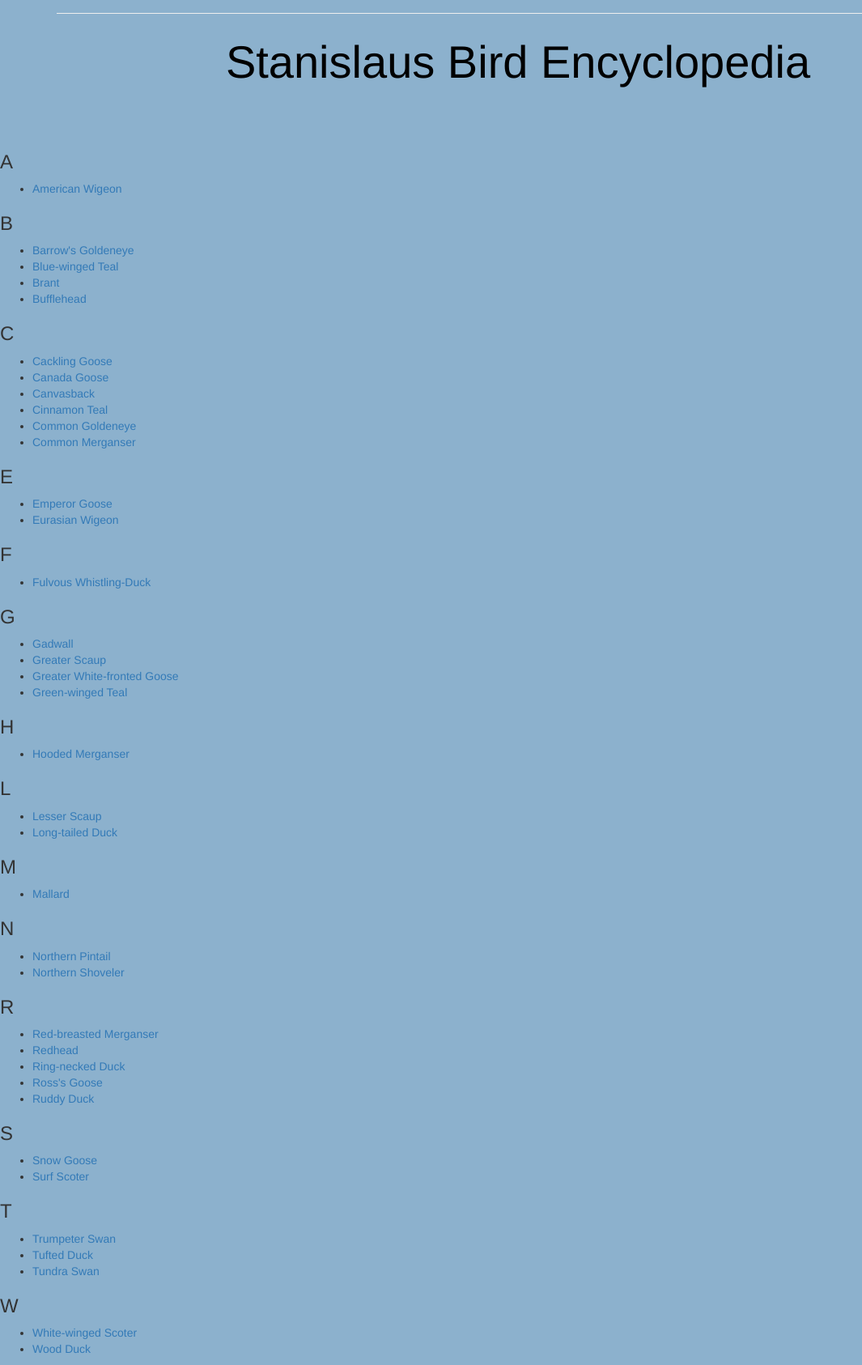
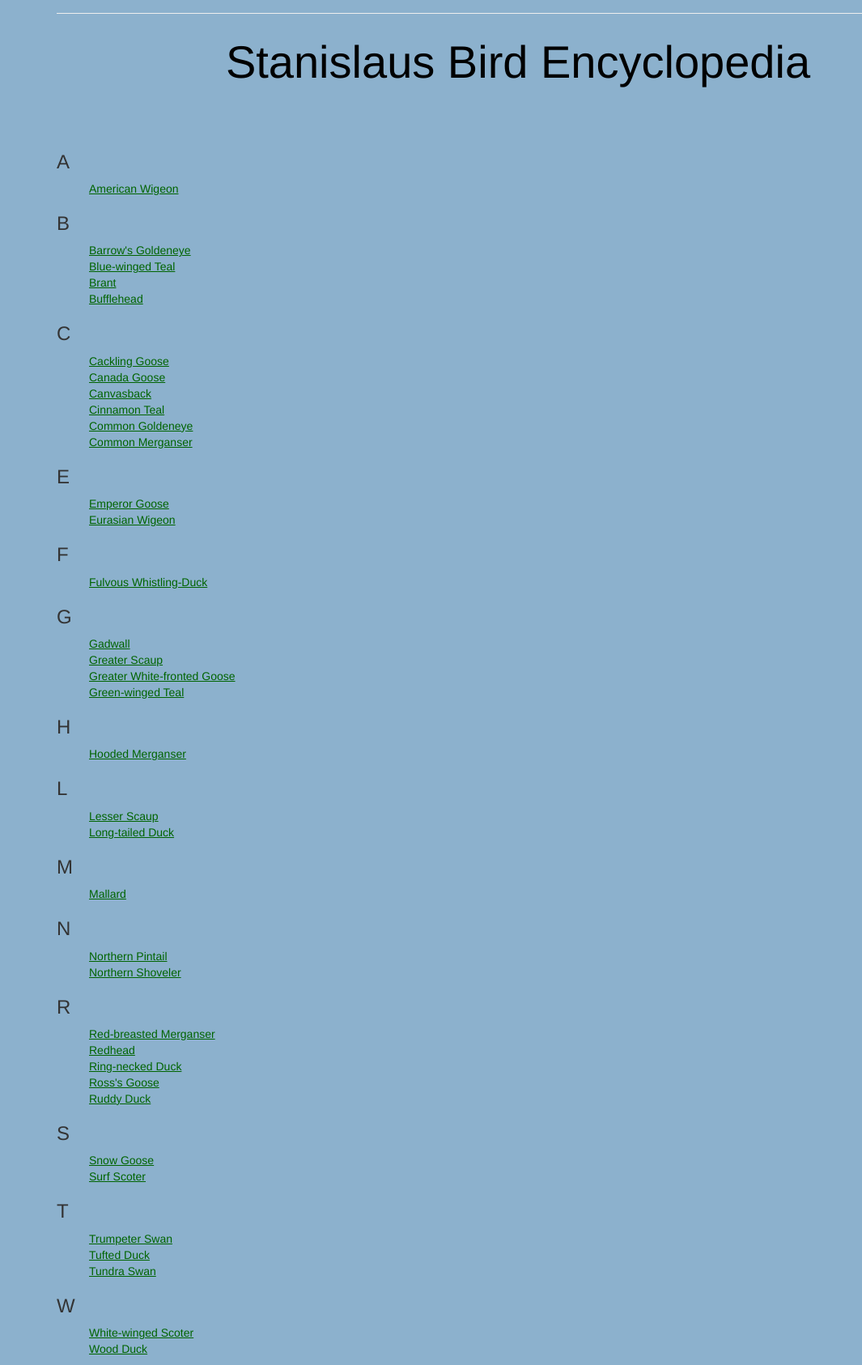
Before and after one commit to NLSuarez/CS4950---Bird-Encyclopedia, a Django app: page /birds/ in a window 1280 px wide. Shown: the part 428-2114 px from the top of the page at 81% size, without its empty margins (0-1065 px from the left). Run offline with Django 3.2, Linux system fonts and the light colour scheme; some libraries are stand-ins or nearby versions.

Commit message:
Styles Update
Everything should look nice and proper now. Next update will likely be
more data.

```diff
--- a/StanislausBirds/StanislausBirds/static/css/styles.css
+++ b/StanislausBirds/StanislausBirds/static/css/styles.css
@@ -80,3 +80,12 @@ header .container{
   padding-top: 100px;
   padding-bottom: 50px;
 }
+
+ul {
+  list-style-type: none;
+}
+
+a {
+  color: darkgreen;
+  text-decoration: underline;
+}
--- a/StanislausBirds/StanislausBirds/templates/index.html
+++ b/StanislausBirds/StanislausBirds/templates/index.html
@@ -4,7 +4,7 @@
   <header>
       <div class="container" id="maincontent" tabindex="-1">
           <div class="row">
-              <div class="col-lg-12">
+              <div class="col-xs-12">
                   <div class="intro-text">
                       <h1 class="name">CS4590 Group 2 Project</h1>
                       <img class="img-responsive" src="/static/img/duck.png" style = "display: block; margin-left: auto; margin-right: auto;">
@@ -16,80 +16,3 @@
       </div>
   </header>
 {% endblock %}
-<!--  <br>
-<div class="container">
-  <div class="row">
-        <div class="col-md-1">
-        </div>
-    <div class="col-md-5">
-      <div class="dropdown">
-      <button class="btn btn-default dropdown-toggle" type="button" data-toggle="dropdown">Search By Letter
-      <span class="caret"></span></button>
-      <ul class="dropdown-menu">
-        <li><a href="#LetterA">A</a></li>
-        <li><a href="#LetterB">B</a></li>
-        <li><a href="#LetterC">C</a></li>
-        <li><a href="#LetterD">D</a></li>
-        <li><a href="#LetterE">E</a></li>
-        <li><a href="#LetterF">F</a></li>
-        <li><a href="#LetterG">G</a></li>
-        <li><a href="#LetterH">H</a></li>
-        <li><a href="#LetterI">I</a></li>
-        <li><a href="#LetterJ">J</a></li>
-        <li><a href="#LetterK">K</a></li>
-        <li><a href="#LetterL">L</a></li>
-        <li><a href="#LetterM">M</a></li>
-        <li><a href="#LetterN">N</a></li>
-        <li><a href="#LetterO">O</a></li>
-        <li><a href="#LetterP">P</a></li>
-        <li><a href="#LetterQ">Q</a></li>
-        <li><a href="#LetterR">R</a></li>
-        <li><a href="#LetterS">S</a></li>
-        <li><a href="#LetterT">T</a></li>
-        <li><a href="#LetterU">U</a></li>
-        <li><a href="#LetterV">V</a></li>
-        <li><a href="#LetterW">W</a></li>
-        <li><a href="#LetterX">X</a></li>
-        <li><a href="#LetterY">Y</a></li>
-        <li><a href="#LetterZ">Z</a></li>
-      </ul>
-      </div>
-    </div>
-<div class="col-md-5">
-  <div class="search">
-    <form action="">
-      <input type="text" name="search" placeholder="Search here..." />
-      <input type="submit" value="Search" />
-    </form>
-  </div>
-</div>
-    <div class="col-md-1">
-    </div>
-</div>
-
-
-{% block extrajs %}
-<script type="text/javascript">
-  $(document).ready() function () {
-    function myFunction() {
-        document.getElementById("myDropdown").classList.toggle("show");
-    }
-
-    // Close the dropdown menu if the user clicks outside of it
-    window.onclick = function(event) {
-      if (!event.target.matches('.dropbtn')) {
-
-        var dropdowns = document.getElementsByClassName("dropdown-content");
-        var i;
-        for (i = 0; i < dropdowns.length; i++) {
-          var openDropdown = dropdowns[i];
-          if (openDropdown.classList.contains('show')) {
-            openDropdown.classList.remove('show');
-          }
-        }
-      }
-    }
-  }
-</script>
-{% endblock %}
--->
--- a/StanislausBirds/StanislausBirds/urls.py
+++ b/StanislausBirds/StanislausBirds/urls.py
@@ -17,13 +17,17 @@ from django.conf import settings
 from django.conf.urls import url, include
 from django.conf.urls.static import static
 from django.contrib import admin
+from django.views.generic import RedirectView
 
 from . import views
 
 urlpatterns = [
-    url(r'^$', views.IndexView.as_view(), name='index'),
+    #url(r'^$', views.IndexView.as_view(), name='index'),
+    #Redirect to BirdList
+    url(r'^$', RedirectView.as_view(pattern_name='BirdList', permanent=False)),
+    #admin site
     url(r'^admin/', admin.site.urls),
     #includes
     url(r'^birds/', include('apps.birds.urls')),
 ] + static(settings.MEDIA_URL, document_root=settings.MEDIA_ROOT)
-#Note to future self that this add is supposed to be unsafe for a production server
+#Note to future self that this add is unsafe for a production server
--- a/StanislausBirds/StanislausBirds/views.py
+++ b/StanislausBirds/StanislausBirds/views.py
@@ -2,5 +2,6 @@
 from __future__ import unicode_literals
 from django.views.generic import TemplateView
 
-class IndexView(TemplateView):
-    template_name = 'index.html'
+#Currently unused but leave in here for posterity
+#class IndexView(TemplateView):
+    #template_name = 'index.html'
--- a/StanislausBirds/apps/birds/templates/birds/birds_list.html
+++ b/StanislausBirds/apps/birds/templates/birds/birds_list.html
@@ -1,5 +1,6 @@
 {% extends 'index.html' %}
 {% block content %}
+<div class='container'>
 {% for object in object_list %}
   {% ifchanged object.name.0 %}
   </ul>
@@ -8,4 +9,5 @@
   {% endifchanged %}
   <li><a href="{{object.url}}">{{object.name}}</a></li>
 {% endfor %}
+</div>
 {% endblock %}
```
Also changed, not shown: StanislausBirds/static/css/styles.css (+8 -0 lines).
